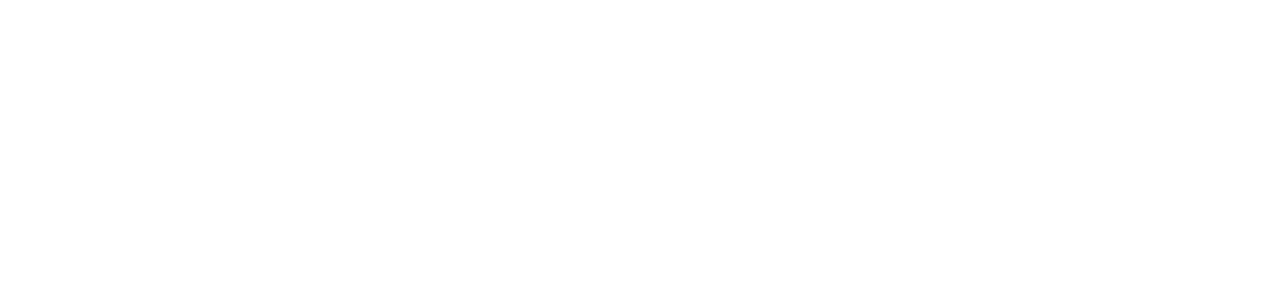
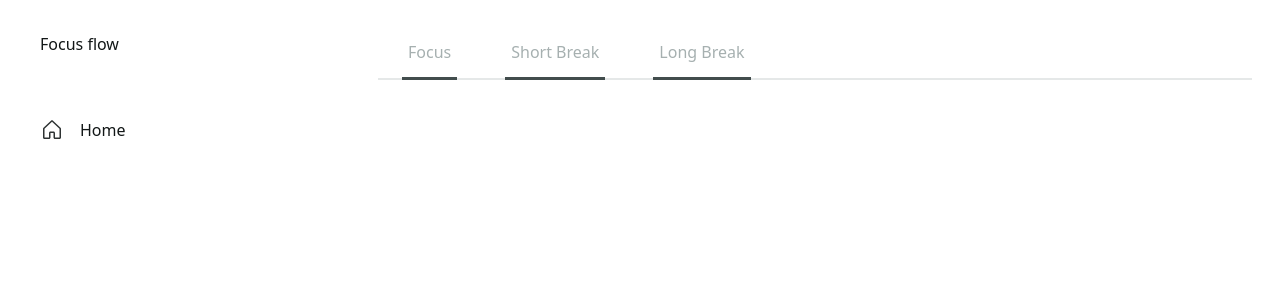
Before and after one commit to Patryk011/FocusFlow, a Vue app: page / in a window 1280 px wide. Shown: the top 300 px of the page. Built offline with nearby package versions, Linux system fonts and the light colour scheme.

Commit message:
sidebar and tabs

```diff
--- a/src/App.vue
+++ b/src/App.vue
@@ -1,7 +1,26 @@
 <template>
-  <RouterView v-slot="{ Component, route }">
-    <Transition name="fade">
-      <component :is="Component" :key="route.path" />
-    </Transition>
-  </RouterView>
+  <div class="app-layout">
+    <Sidebar />
+    <main class="main-content">
+      <RouterView v-slot="{ Component, route }">
+        <Transition name="fade">
+          <component :is="Component" :key="route.path" />
+        </Transition>
+      </RouterView>
+    </main>
+  </div>
 </template>
+<script setup lang="ts">
+import Sidebar from './components/organisms/Sidebar/Sidebar.vue'
+</script>
+<style lang="scss" scoped>
+.app-layout {
+  display: flex;
+  min-height: 100vh;
+
+  .main-content {
+    padding: 1.75rem;
+    flex: 1;
+  }
+}
+</style>
--- a/src/components/atoms/Button/Button.vue
+++ b/src/components/atoms/Button/Button.vue
@@ -17,6 +17,7 @@ withDefaults(defineProps<IButtonProps>(), {
 @import '@assets/buttons.scss';
 
 .btn {
+  margin-top: 10%;
   &--primary {
     @include primary-button;
   }
--- a/src/components/atoms/Icon/Icon.vue
+++ b/src/components/atoms/Icon/Icon.vue
@@ -12,9 +12,9 @@ const iconSvgContent = ref<string>('')
 
 onMounted(async () => {
   try {
-    const svgContent = await import(`/src/assets/icons/${icon}.svg?raw`)
+    const svgContent = await fetch(`/src/assets/icons/${icon}.svg`)
 
-    iconSvgContent.value = svgContent.default
+    iconSvgContent.value = await svgContent.text()
   } catch (error) {
     console.error(`Problem with loading icon ${error}`)
     iconSvgContent.value = ''
--- /dev/null
+++ b/src/components/molecules/TabItem/TabItem.types.ts
@@ -0,0 +1,9 @@
+export interface ITabItemProps {
+  label: string
+  tabKey: string
+  isActive?: boolean
+}
+
+export interface ITabItemEmits {
+  'tab-click': [tabKey: string, event: MouseEvent]
+}
--- /dev/null
+++ b/src/components/molecules/TabItem/TabItem.vue
@@ -0,0 +1,45 @@
+<template>
+  <div class="tab-item" :class="{ active: isActive }">
+    <button @click="handleClick" class="tab-item__button">{{ label }}</button>
+  </div>
+</template>
+
+<script setup lang="ts">
+import type { ITabItemEmits, ITabItemProps } from './TabItem.types'
+
+const { label, tabKey, isActive } = defineProps<ITabItemProps>()
+
+const emit = defineEmits<ITabItemEmits>()
+
+const handleClick = (event: MouseEvent) => {
+  emit('tab-click', tabKey, event)
+}
+</script>
+
+<style lang="scss" scoped>
+.tab-item {
+  padding-block: 0.75rem;
+  padding-inline: 1.5rem;
+
+  &__button {
+    position: relative;
+    color: var(--color-text-muted);
+    font-size: var(--fs-400);
+    font-weight: var(--fw-medium);
+
+    &::after {
+      content: '';
+      position: absolute;
+      bottom: -1rem;
+      left: 0;
+      right: 0;
+      height: 3px;
+      background-color: var(--color-border-tertiary);
+    }
+  }
+
+  &.active {
+    color: var(--color-white);
+  }
+}
+</style>
--- /dev/null
+++ b/src/components/molecules/TabNavigation.types.ts
@@ -0,0 +1,14 @@
+export interface ITabItem {
+  label: string
+  key: string
+}
+
+export interface ITabNavigationProps {
+  tabs: Array<ITabItem>
+  activeTab: string
+}
+
+export interface ITabNavigationEmits {
+  'tab-change': [tabKey: string, event: MouseEvent]
+  'update:activeTab': [tabKey: string]
+}
--- /dev/null
+++ b/src/components/molecules/TabNavigation.vue
@@ -0,0 +1,34 @@
+<template>
+  <div class="tab-navigation">
+    <TabItem
+      v-for="{ label, key } in tabs"
+      :key
+      :label
+      :tab-key="key"
+      :is-active="activeTab === key"
+      @tab-click="handleTabClick"
+    />
+  </div>
+</template>
+
+<script setup lang="ts">
+import TabItem from './TabItem/TabItem.vue'
+import type { ITabNavigationEmits, ITabNavigationProps } from './TabNavigation.types'
+
+defineProps<ITabNavigationProps>()
+
+const emit = defineEmits<ITabNavigationEmits>()
+
+const handleTabClick = (tabKey: string, event: MouseEvent) => {
+  emit('tab-change', tabKey, event)
+  emit('update:activeTab', tabKey)
+}
+</script>
+
+<style lang="scss" scoped>
+.tab-navigation {
+  width: 100%;
+  display: flex;
+  border-bottom: 2px solid var(--color-bg-tertiary);
+}
+</style>
--- a/src/components/organisms/Sidebar/Sidebar.vue
+++ b/src/components/organisms/Sidebar/Sidebar.vue
@@ -0,0 +1,31 @@
+<template>
+  <aside class="sidebar">
+    <div class="sidebar__header">
+      <span>Focus flow</span>
+    </div>
+
+    <nav class="sidebar__nav">
+      <SidebarLink to="/" label="Home" :icon="EIconTypes.HOME" />
+    </nav>
+  </aside>
+</template>
+
+<script setup lang="ts">
+import { EIconTypes } from '@/components/atoms/Icon/Icon.types'
+import SidebarLink from './SidebarLink/SidebarLink.vue'
+</script>
+
+<style lang="scss" scoped>
+.sidebar {
+  display: flex;
+  flex-direction: column;
+  gap: 3rem;
+  padding-inline: 1.5rem;
+  padding-block: 2rem;
+  min-width: 350px;
+
+  &__header {
+    padding-inline-start: 1rem;
+  }
+}
+</style>
--- a/src/components/organisms/Sidebar/SidebarLink/SidebarLink.vue
+++ b/src/components/organisms/Sidebar/SidebarLink/SidebarLink.vue
@@ -1,5 +1,5 @@
 <template>
-  <router-link :to>
+  <router-link :to :class="['sidebar-link', { active: isActive }]">
     <Icon :icon :size="24" color="var(--color-inverse)" />
     <span>{{ label }}</span>
   </router-link>
@@ -8,6 +8,28 @@
 <script setup lang="ts">
 import Icon from '@/components/atoms/Icon/Icon.vue'
 import { type ISidebarLinkProps } from './SidebarLink.types'
+import { useRoute } from 'vue-router'
+import { computed } from 'vue'
 
-defineProps<ISidebarLinkProps>()
+const { to } = defineProps<ISidebarLinkProps>()
+
+const route = useRoute()
+
+const isActive = computed(() => route.path === to)
+
+console.log(isActive.value)
 </script>
+
+<style lang="scss" scoped>
+.sidebar-link {
+  display: flex;
+  align-items: center;
+  gap: 1rem;
+  padding-inline: 1rem;
+  padding-block: 0.75rem;
+
+  &.active {
+    background-color: var(--color-primary);
+  }
+}
+</style>
--- a/src/views/HomeView.vue
+++ b/src/views/HomeView.vue
@@ -1,5 +1,6 @@
 <template>
   <div class="home-view">
+    <TabNavigation :tabs :active-tab="currentTimeMode" />
     <Button label="START" :size="EButtonSizes.BIG" @click="onClick" />
   </div>
 </template>
@@ -7,8 +8,20 @@
 <script setup lang="ts">
 import { EButtonSizes } from '@/components/atoms/Button/Button.types'
 import Button from '@/components/atoms/Button/Button.vue'
+import type { ITabItem } from '@/components/molecules/TabNavigation.types'
+import TabNavigation from '@/components/molecules/TabNavigation.vue'
+import { ref } from 'vue'
 
 const onClick = () => console.log('xxx')
+
+const currentTimeMode = ref<string>('Focus')
+
+const tabs: ITabItem[] = [
+  { key: 'Focus', label: 'Focus' },
+
+  { key: 'Short Break', label: 'Short Break' },
+  { key: 'Long Break', label: 'Long Break' },
+]
 </script>
 
 <style lang="scss" scoped></style>
```
